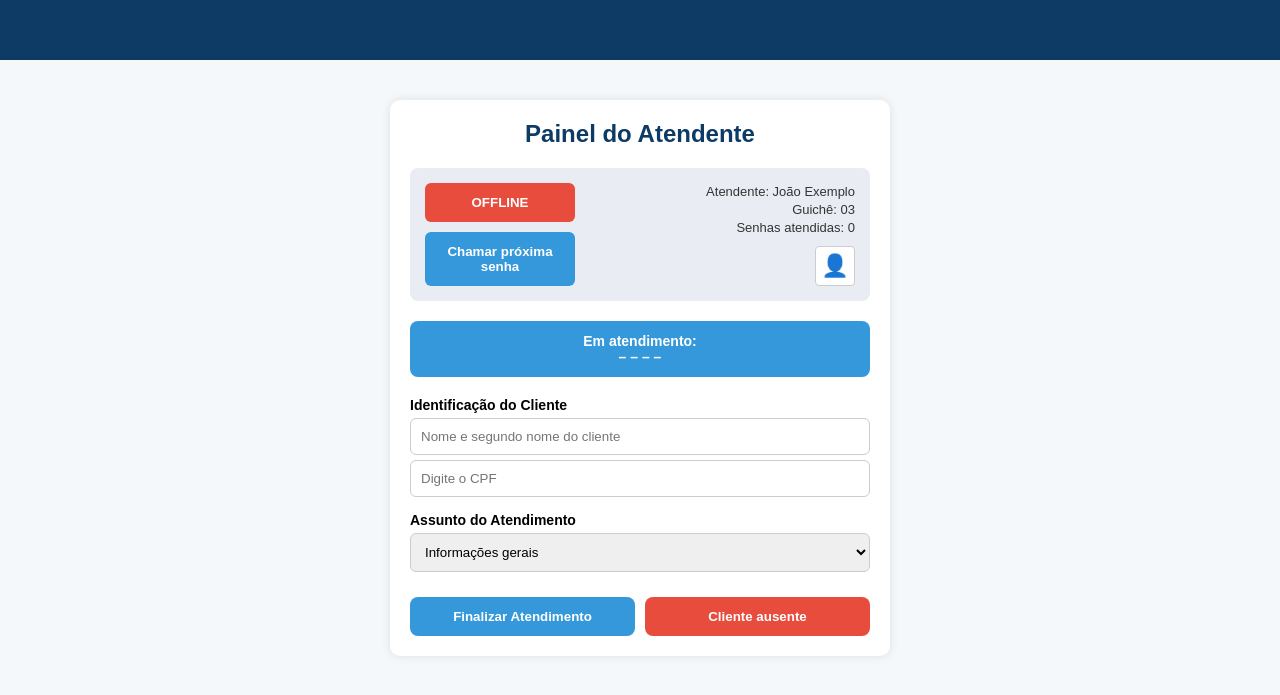
After one commit to thzinn6920/ppiTicket, a PHP site: page /telaAtendente.php in a window 1280 px wide. The commit adds this page. Shown: the top 695 px of the page. Run offline with PHP 8.4, Linux system fonts and the light colour scheme; a stand-in replaces the project's code that opens the database connection.

Commit message:
atualização tela telaAtendente

```diff
--- a/telaAtendente.css
+++ b/telaAtendente.css
@@ -1,4 +1,3 @@
-/* Reset básico */
 * {
   margin: 0;
   padding: 0;
@@ -6,138 +5,152 @@
 }
 
 body {
-  font-family: "Arial", sans-serif;
-  background-color: #f4f6f8;
-  color: #1a1a1a;
+  font-family: Arial, sans-serif;
+  background-color: #f5f8fb;
 }
 
-/* Barra superior com dados do atendente */
-.top-bar {
+.header {
   background-color: #0d3b66;
-  color: #ffffff;
-  padding: 1rem 2rem;
-  display: flex;
-  justify-content: flex-end;
-  font-size: 0.95rem;
+  height: 60px;
+  width: 100%;
 }
 
-.atendente-info {
-  text-align: right;
+.main-container {
+  display: flex;
+  justify-content: center;
+  padding: 40px 20px;
 }
 
-/* Container geral */
-.container {
-  background-color: #ffffff;
-  margin: 2rem auto;
-  padding: 2rem 2.5rem;
-  border-radius: 16px;
-  box-shadow: 0 4px 16px rgba(0, 0, 0, 0.1);
-  max-width: 700px;
-  width: 90%;
+.box {
+  width: 500px;
+  background: white;
+  border-radius: 10px;
+  box-shadow: 0 0 10px rgba(0,0,0,0.1);
+  padding: 20px;
 }
 
-/* Título */
-h1 {
+h2 {
   text-align: center;
   color: #0d3b66;
-  margin-bottom: 2rem;
+  margin-bottom: 20px;
 }
 
-/* Painel de senhas */
-.painel-senhas {
+.card-top {
   display: flex;
   justify-content: space-between;
-  background-color: #eef2f7;
-  padding: 1rem 2rem;
-  border-radius: 10px;
-  margin-bottom: 2rem;
+  background-color: #e9edf3;
+  border-radius: 8px;
+  padding: 15px;
+  margin-bottom: 20px;
 }
 
-.painel-senhas div {
-  flex: 1;
-  text-align: center;
+.left-side {
+  display: flex;
+  flex-direction: column;
+  gap: 10px;
 }
 
-.caixa {
-    background-color: #228be6;;
-    border:  1px;
-    padding: .5rem;
-    color: white;
-    border-radius: 1rem;
+.btn-offline {
+  background-color: #e74c3c;
+  color: white;
+  font-weight: bold;
+  border: none;
+  border-radius: 6px;
+  padding: 12px;
+  width: 150px;
+  cursor: not-allowed;
 }
 
-.painel-numero {
-  font-size: 2.5rem;
+.btn-call {
+  background-color: #3498db;
+  color: white;
   font-weight: bold;
-  color: #228be6;
+  border: none;
+  border-radius: 6px;
+  padding: 12px;
+  width: 150px;
+  cursor: pointer;
 }
-.grenn {color: #ffffff;
-  font-size: 2.5rem;
-  font-weight: bold;}
 
-/* Campos de formulário */
-label {
-  display: block;
-  margin-top: 1.5rem;
-  font-weight: bold;
+.right-side {
+  text-align: right;
+  display: flex;
+  flex-direction: column;
+  align-items: flex-end;
+  justify-content: space-between;
+}
+
+.user-info {
+  font-size: 13px;
+  line-height: 1.4;
   color: #333;
 }
 
-input,
-select {
-  width: 100%;
-  padding: 0.8rem;
-  font-size: 1rem;
+.user-icon {
+  width: 40px;
+  height: 40px;
+  background: white;
   border: 1px solid #ccc;
-  border-radius: 8px;
-  margin-top: 0.5rem;
-  background-color: #fff;
+  border-radius: 4px;
+  font-size: 22px;
+  display: flex;
+  align-items: center;
+  justify-content: center;
+  margin-top: 8px;
 }
 
-/* Botões */
-.buttons {
+.em-atendimento {
+  background-color: #3498db;
+  color: white;
+  text-align: center;
+  padding: 12px;
+  font-weight: bold;
+  border-radius: 8px;
+  margin-bottom: 20px;
+  font-size: 14px;
+}
+
+.form-section label {
+  font-weight: bold;
+  font-size: 14px;
+  display: block;
+  margin-top: 15px;
+}
+
+input[type="text"], select {
+  width: 100%;
+  padding: 10px;
+  margin-top: 5px;
+  border-radius: 6px;
+  border: 1px solid #ccc;
+}
+
+.form-buttons {
   display: flex;
   justify-content: space-between;
-  margin-top: 2rem;
-  gap: 1rem;
+  gap: 10px;
+  margin-top: 25px;
 }
 
-button {
+.btn-finalizar,
+.btn-ausente {
   flex: 1;
-  padding: 1rem;
-  font-size: 1.1rem;
-  background-color: #228be6;
-  color: #fff;
+  padding: 12px;
+  font-weight: bold;
   border: none;
-  border-radius: 10px;
+  border-radius: 8px;
+  display: flex;
+  align-items: center;
+  justify-content: center;
+  color: white;
   cursor: pointer;
-  transition: background 0.3s, transform 0.2s;
 }
 
-button:hover {
-  background-color: #1c7ed6;
-  transform: scale(1.02);
+.btn-finalizar {
+  background-color: #3498db;
 }
 
-button:focus {
-  outline: 3px solid #74c0fc;
+
+.btn-ausente {
+  background-color: #e74c3c;
 }
-
-/* Painel com dados do atendimento atual */
-.info-box {
-  background-color: #eef2f7;
-  border-left: 5px solid #228be6;
-  padding: 1.5rem;
-  border-radius: 10px;
-  margin-top: 2.5rem;
-  display: none; /* Padrão: oculto, mostrado via JS */
-}
-
-.info-box p {
-  margin-bottom: 1rem;
-  font-size: 1.1rem;
-}
-
-.info-box strong {
-  color: #0d3b66;
-}
--- /dev/null
+++ b/telaAtendente.php
@@ -0,0 +1,59 @@
+<!DOCTYPE html>
+<html lang="pt-BR">
+<head>
+  <meta charset="UTF-8" />
+  <meta name="viewport" content="width=device-width, initial-scale=1.0" />
+  <title>Painel do Atendente</title>
+  <link rel="stylesheet" href="telaAtendente.css" />
+</head>
+<body>
+  <div class="header"></div>
+
+  <div class="main-container">
+    <div class="box">
+      <h2>Painel do Atendente</h2>
+
+      <div class="card-top">
+        <div class="left-side">
+          <button class="btn-offline">OFFLINE</button>
+          <button class="btn-call">Chamar próxima senha</button>
+        </div>
+        <div class="right-side">
+          <div class="user-info">
+            <span>Atendente: João Exemplo</span><br />
+            <span>Guichê: 03</span><br />
+            <span>Senhas atendidas: 0</span>
+          </div>
+          <div class="user-icon">👤</div>
+        </div>
+      </div>
+
+      <div class="em-atendimento">
+        <span>Em atendimento:</span><br />
+        <strong>– – – –</strong>
+      </div>
+
+      <form class="form-section">
+        <label>Identificação do Cliente</label>
+        <input type="text" placeholder="Nome e segundo nome do cliente" />
+        <input type="text" placeholder="Digite o CPF" />
+
+        <label>Assunto do Atendimento</label>
+        <select>
+          <option>Informações gerais</option>
+          <option>Cadastro</option>
+          <option>Suporte</option>
+          <option>Reclamação</option>
+        </select>
+
+        <div class="form-buttons">
+          <button class="btn-finalizar">
+            Finalizar Atendimento
+          </button>
+          <button class="btn-ausente">Cliente ausente</button>
+        </div>
+      </form>
+    </div>
+  </div>
+</body>
+</html>
```
Also changed, not shown: tela_atendente.php (deleted, +0 -55 lines).
